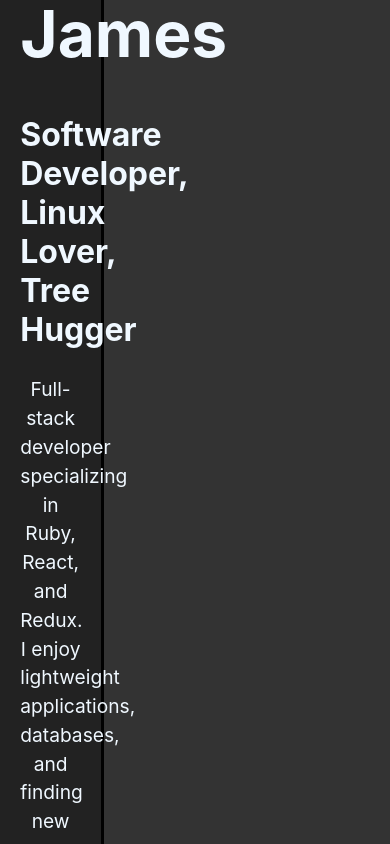
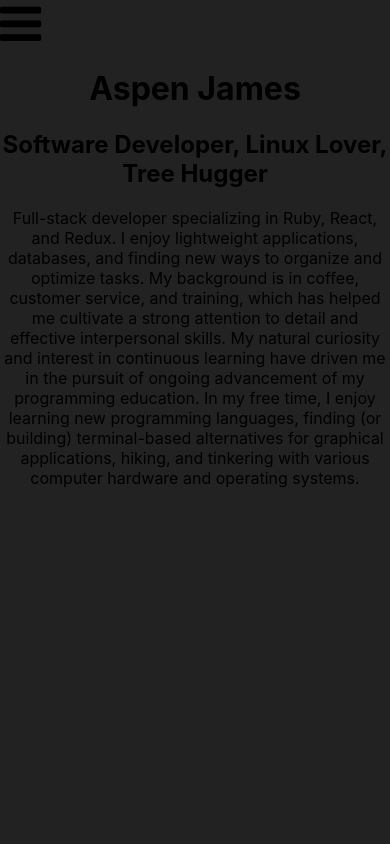
Before and after one commit to AspenJames/portfolio-site, a React (Create React App) app: page / in a window 390 px wide. Shown: the top 844 px of the page. Built offline with nearby package versions, Linux system fonts and the light colour scheme.

Commit message:
in progress

```diff
--- a/public/index.html
+++ b/public/index.html
@@ -3,6 +3,7 @@
   <head>
     <meta charset="utf-8" />
     <link rel="shortcut icon" href="%PUBLIC_URL%/favicon.ico" />
+		<link rel="stylesheet" href="https://cdnjs.cloudflare.com/ajax/libs/font-awesome/4.7.0/css/font-awesome.min.css">
     <meta name="viewport" content="width=device-width, initial-scale=1" />
     <meta name="theme-color" content="#000000" />
     <!--
--- a/src/App.css
+++ b/src/App.css
@@ -1,3 +1,4 @@
+@media only  screen and (min-width: 901px) {
 	.App {
 		text-align: center;
 		display: grid;
@@ -78,3 +79,70 @@
 	#contact {
 		font-size: 1.5em;
 	}
+}
+
+@media only screen and (max-width: 900px) {
+	.App {
+		text-align: center;
+		width: 100%;
+		background-color: #222;
+	}
+
+	.mainContent {
+		height:  100%;
+		min-height:  100vh;
+	}
+
+	.navBar img {
+		/* float: right;
+		width: 100px;
+		height: auto;
+		border-radius: 50px; */
+		display: none;
+	}
+
+	.navBar {
+		height: fit-content;
+		width: 100%;
+	}
+
+	.navLink {
+		float: left;
+		display: block;
+		color: aqua;
+		text-align: center;
+		text-decoration: none;
+		font-size:  2em;
+	}
+
+	.active {
+		color: aliceblue;
+	}
+
+	#navContainer {
+		overflow: hidden;
+	}
+
+	#navContainer a:not(:first-child) {
+		display: none;
+	}
+	#navContainer i {
+		float: left;
+		display: block;
+		font-size: 3em;
+	}
+	#navContainer.responsive {position: relative;}
+  #navContainer.responsive i {
+    position: absolute;
+    right: 0;
+    top: 0;
+		display: none;
+  }
+  #navContainer.responsive a {
+    float: none;
+    display: block;
+    text-align: left;
+		padding-left: 10px;
+		padding-bottom: 10px;
+  }
+}
--- a/src/components/NavBar.js
+++ b/src/components/NavBar.js
@@ -3,18 +3,38 @@
 import { profilePhoto } from '../photoSrc';
 
 function NavBar() {
+	const navRef = React.createRef();
+
+	const handleClick = e => {
+		if (!navRef.current.classList.contains('responsive')) {
+			navRef.current.classList.add('responsive');
+		} else {
+			navRef.current.classList.remove('responsive');
+		}
+	}
+
+	const handleNav = _ => {
+		if (navRef.current.classList.contains('responsive')) {
+			navRef.current.classList.remove('responsive');
+		}
+	}
+
 	return (
-		<div id='navContainer'>
+		<div id='navContainer' ref={navRef}>
 			<img id='profilephoto' src={profilePhoto} alt='profile' />
 			<NavLink to='/' exact
+				onClick={handleNav}
 				activeClassName='active'
 				className='navLink'>About</NavLink>
 			<NavLink to='/projects'
+				onClick={handleNav}
 				activeClassName='active'
 				className='navLink'>Projects</NavLink>
 			<NavLink to='/contact'
+				onClick={handleNav}
 				activeClassName='active'
 				className='navLink'>Contact</NavLink>
+			<i className='fa fa-bars' onClick={handleClick} />
 		</div>
 	);
 }
```
Lines whose indentation alone changed are shown as unchanged.
